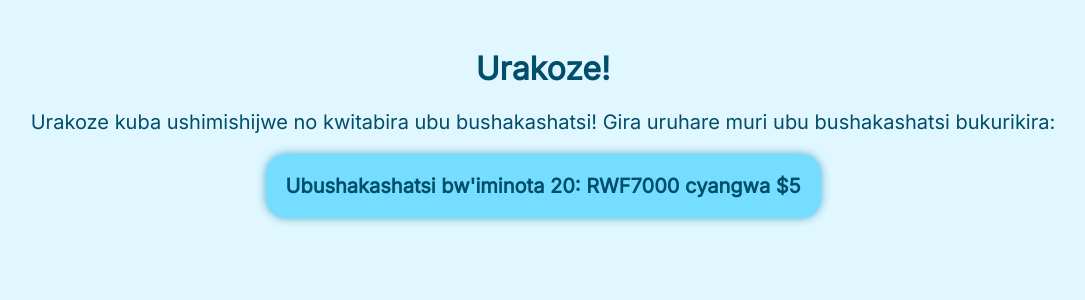
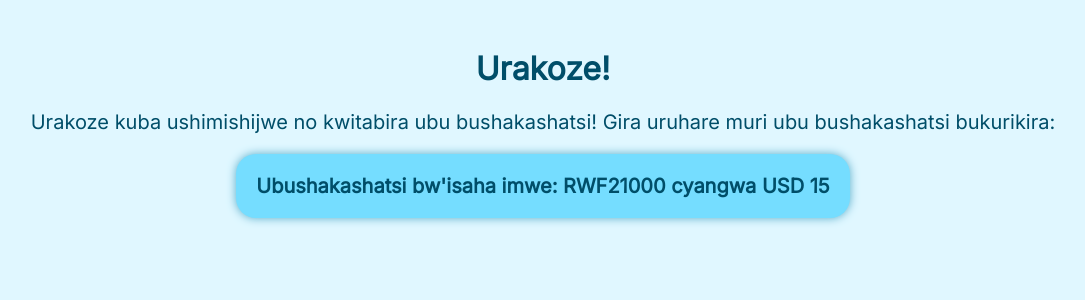
Before and after one commit to theycallmezeal/theycallmezeal.github.io, a Jekyll site: the page kinyarwanda.html, which Jekyll copies as it is, in a window 1280 px wide. Shown: the top 300 px of the page, without its empty margins (97-1182 px from the left). Built offline with Jekyll 4.4.1, drawn with Linux system fonts in a browser that asks for light colours.

Commit message:
Update kinyarwanda.html

```diff
--- a/kinyarwanda.html
+++ b/kinyarwanda.html
@@ -34,6 +34,6 @@
 	<body>
 		<h1>Urakoze!</h1>
 		<p>Urakoze kuba ushimishijwe no kwitabira ubu bushakashatsi! Gira uruhare muri ubu bushakashatsi bukurikira:</p>
-		<p><a href="https://forms.gle/voFUUhfzCtnqFLXr6">Ubushakashatsi bw'iminota 20: RWF7000 cyangwa $5</a></p>
+		<p><a href="https://kusurvey.ca1.qualtrics.com/jfe/form/SV_3QMQnfRMmL2427s">Ubushakashatsi bw'isaha imwe: RWF21000 cyangwa USD 15</a></p>
 	</body>
 </html>
```
